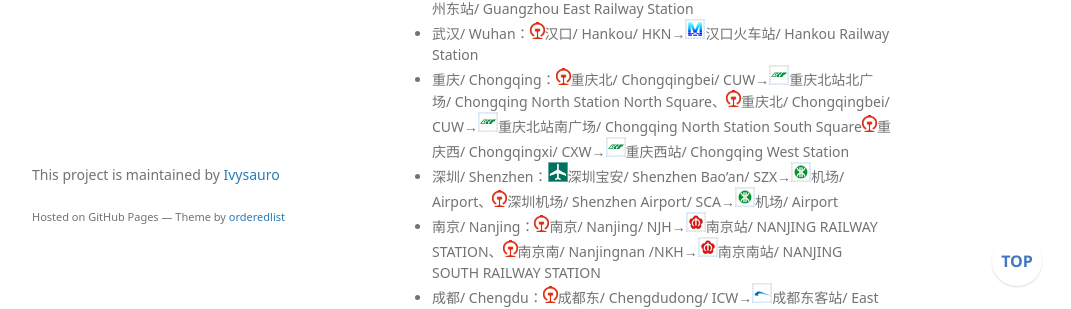
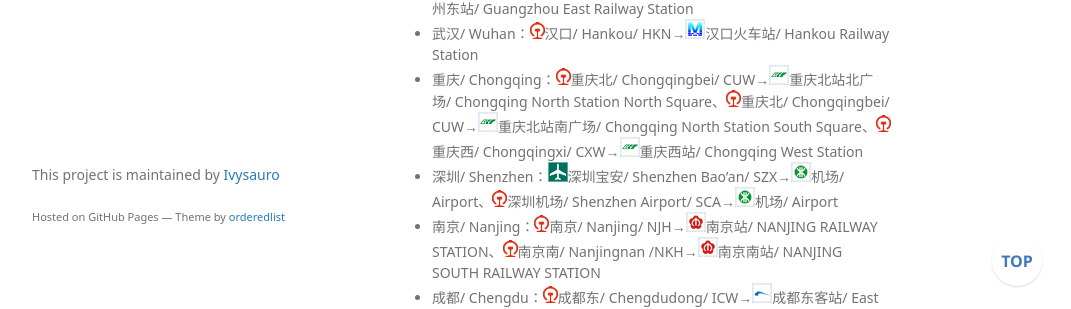
Before and after one commit to Ivysauro/CNRT, a Jekyll site: the page built from data/SecuCk.md, in a window 1280 px wide. Shown: the part 604-913 px from the top of the page, without its empty margins (178-1249 px from the left). Built offline with Jekyll 4.4.1, drawn with Linux system fonts in a browser that asks for light colours; some web fonts are replaced; our own code applies the rules of GitHub Pages for plain Markdown files; a script that is not in the unit is left out.

Commit message:
🍉修复格式

```diff
--- a/data/SecuCk.md
+++ b/data/SecuCk.md
@@ -12,7 +12,7 @@
 - 上海/ Shanghai：<img src="https://raw.githubusercontent.com/Ivysauro/CNRT/master/images/CR.png" width="15" hegiht="15" alt="China Railway"/>上海/ Shanghai/ SHH→<img src="https://raw.githubusercontent.com/Ivysauro/CNRT/master/images/city/sh.gif" width="20" hegiht="20"/>上海火车站/ Shanghai Railway Station（**仅1号线**，超大客流期间可能会关闭/ **Only to Line 1**, and may be closed during extra busy days）、<img src="https://raw.githubusercontent.com/Ivysauro/CNRT/master/images/CR.png" width="15" hegiht="15" alt="China Railway"/>上海虹桥/ Shanghai-Hongqiao/ AOH→<img src="https://raw.githubusercontent.com/Ivysauro/CNRT/master/images/city/sh.gif" width="20" hegiht="20"/>虹桥火车站/ Hongqiao Railway Station
 - 广州/ Guangzhou：<img src="https://raw.githubusercontent.com/Ivysauro/CNRT/master/images/CR.png" width="15" hegiht="15" alt="China Railway"/>广州/ Guangzhou/ GZQ→<img src="https://raw.githubusercontent.com/Ivysauro/CNRT/master/images/city/gz.gif" width="20" hegiht="20"/>广州火车站/ Guangzhou Railway Station、<img src="https://raw.githubusercontent.com/Ivysauro/CNRT/master/images/CR.png" width="15" hegiht="15" alt="China Railway"/>广州东/ Guangzhoudong/ GGQ→<img src="https://raw.githubusercontent.com/Ivysauro/CNRT/master/images/city/gz.gif" width="20" hegiht="20"/>广州东站/ Guangzhou East Railway Station
 - 武汉/ Wuhan：<img src="https://raw.githubusercontent.com/Ivysauro/CNRT/master/images/CR.png" width="15" hegiht="15" alt="China Railway"/>汉口/ Hankou/ HKN→<img src="https://raw.githubusercontent.com/Ivysauro/CNRT/master/images/city/wh.gif" width="20" hegiht="20"/>汉口火车站/ Hankou Railway Station
-- 重庆/ Chongqing：<img src="https://raw.githubusercontent.com/Ivysauro/CNRT/master/images/CR.png" width="15" hegiht="15" alt="China Railway"/>重庆北/ Chongqingbei/ CUW→<img src="https://raw.githubusercontent.com/Ivysauro/CNRT/master/images/city/cq.gif" width="20" hegiht="20"/>重庆北站北广场/ Chongqing North Station North Square、<img src="https://raw.githubusercontent.com/Ivysauro/CNRT/master/images/CR.png" width="15" hegiht="15" alt="China Railway"/>重庆北/ Chongqingbei/ CUW→<img src="https://raw.githubusercontent.com/Ivysauro/CNRT/master/images/city/cq.gif" width="20" hegiht="20"/>重庆北站南广场/ Chongqing North Station South Square<img src="https://raw.githubusercontent.com/Ivysauro/CNRT/master/images/CR.png" width="15" hegiht="15" alt="China Railway"/>重庆西/ Chongqingxi/ CXW→<img src="https://raw.githubusercontent.com/Ivysauro/CNRT/master/images/city/cq.gif" width="20" hegiht="20"/>重庆西站/ Chongqing West Station
+- 重庆/ Chongqing：<img src="https://raw.githubusercontent.com/Ivysauro/CNRT/master/images/CR.png" width="15" hegiht="15" alt="China Railway"/>重庆北/ Chongqingbei/ CUW→<img src="https://raw.githubusercontent.com/Ivysauro/CNRT/master/images/city/cq.gif" width="20" hegiht="20"/>重庆北站北广场/ Chongqing North Station North Square、<img src="https://raw.githubusercontent.com/Ivysauro/CNRT/master/images/CR.png" width="15" hegiht="15" alt="China Railway"/>重庆北/ Chongqingbei/ CUW→<img src="https://raw.githubusercontent.com/Ivysauro/CNRT/master/images/city/cq.gif" width="20" hegiht="20"/>重庆北站南广场/ Chongqing North Station South Square、<img src="https://raw.githubusercontent.com/Ivysauro/CNRT/master/images/CR.png" width="15" hegiht="15" alt="China Railway"/>重庆西/ Chongqingxi/ CXW→<img src="https://raw.githubusercontent.com/Ivysauro/CNRT/master/images/city/cq.gif" width="20" hegiht="20"/>重庆西站/ Chongqing West Station
 - 深圳/ Shenzhen：<img src="https://raw.githubusercontent.com/Ivysauro/CNRT/master/images/Airport.png" width="20" hegiht="20" alt="Airport"/>深圳宝安/ Shenzhen Bao'an/ SZX→<img src="https://raw.githubusercontent.com/Ivysauro/CNRT/master/images/city/sz.gif" width="20" hegiht="20"/>机场/ Airport、<img src="https://raw.githubusercontent.com/Ivysauro/CNRT/master/images/CR.png" width="15" hegiht="15" alt="China Railway"/>深圳机场/ Shenzhen Airport/ SCA→<img src="https://raw.githubusercontent.com/Ivysauro/CNRT/master/images/city/sz.gif" width="20" hegiht="20"/>机场/ Airport
 - 南京/ Nanjing：<img src="https://raw.githubusercontent.com/Ivysauro/CNRT/master/images/CR.png" width="15" hegiht="15" alt="China Railway"/>南京/ Nanjing/ NJH→<img src="https://raw.githubusercontent.com/Ivysauro/CNRT/master/images/city/nj.gif" width="20" hegiht="20"/>南京站/ NANJING RAILWAY STATION、<img src="https://raw.githubusercontent.com/Ivysauro/CNRT/master/images/CR.png" width="15" hegiht="15" alt="China Railway"/>南京南/ Nanjingnan /NKH→<img src="https://raw.githubusercontent.com/Ivysauro/CNRT/master/images/city/nj.gif" width="20" hegiht="20"/>南京南站/ NANJING SOUTH RAILWAY STATION
 - 成都/ Chengdu：<img src="https://raw.githubusercontent.com/Ivysauro/CNRT/master/images/CR.png" width="15" hegiht="15" alt="China Railway"/>成都东/ Chengdudong/ ICW→<img src="https://raw.githubusercontent.com/Ivysauro/CNRT/master/images/city/cd.gif" width="20" hegiht="20"/>成都东客站/ East Chengdu Railway Station
```
